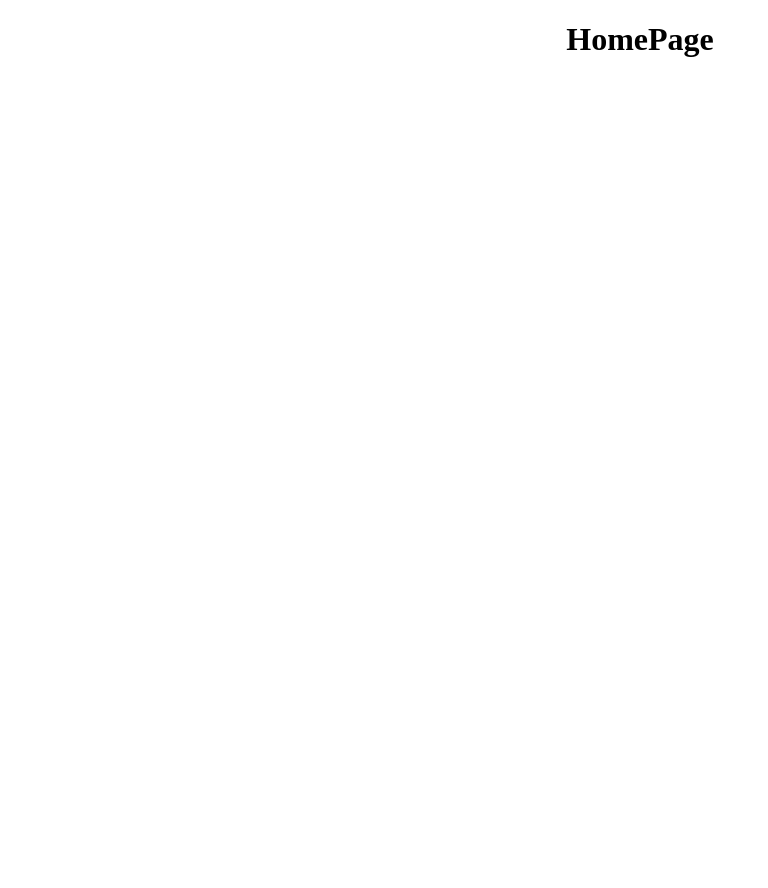
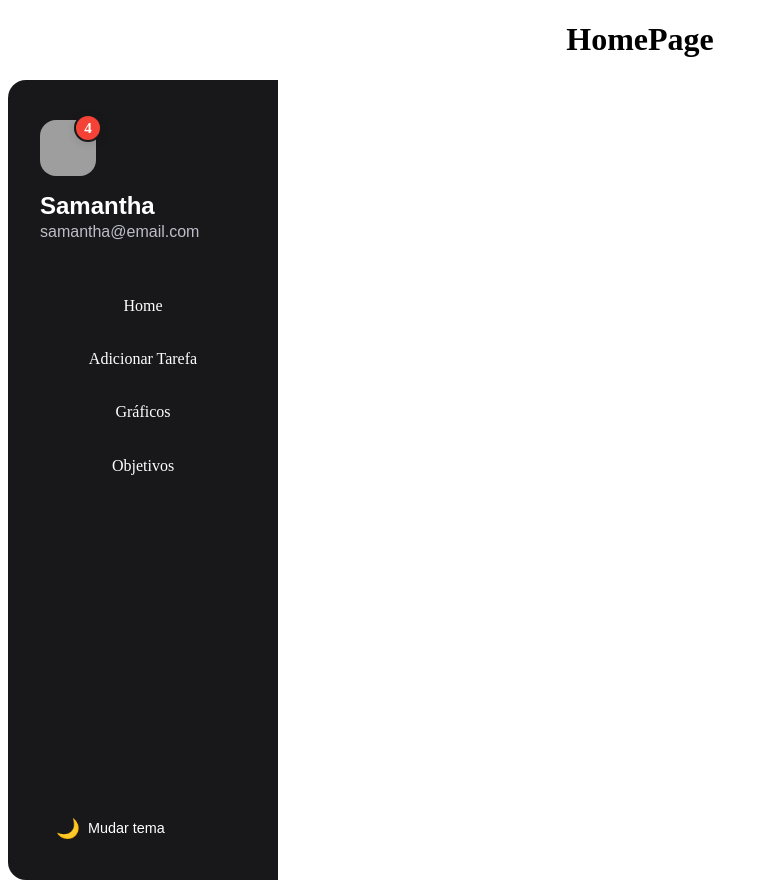
Before and after one commit to DiiasDev/dashboardRotina, a React (Create React App) app: page /homepage in a window 1280 px wide. Shown: the whole page, without its empty margins (0-768 px from the left). Before the commit the page ends 800 px from the top, so only its background shows below. Built offline with nearby package versions, Linux system fonts and the light colour scheme; grey boxes are pictures that could not be loaded; the HTML template or start-up script is replaced by a standard one.

Commit message:
Começo de adição de navigation e estilização

```diff
--- a/public/index.html
+++ b/public/index.html
@@ -1,5 +1,5 @@
 <!DOCTYPE html>
-<html lang="en">
+<html lang="en" data-theme="light">
   <head>
     <meta charset="utf-8" />
     <link rel="icon" href="%PUBLIC_URL%/favicon.ico" />
--- a/src/Components/Navigation/navigation.tsx
+++ b/src/Components/Navigation/navigation.tsx
@@ -1,9 +1,40 @@
-import styles from './styles.module.css'
+import ToggleTheme from "../ToggleTheme/toggleTheme";
+import styles from "./styles.module.css";
 
-export default function Navigation(){
-    return (
-        <>
-        <div className="container"></div>
-        </>
-    )
+export default function Navigation() {
+  return (
+    <aside className={styles.sidebar}>
+      <div className={styles.profileSection}>
+        <div className={styles.avatarWrapper}>
+          <img
+            src="https://randomuser.me/api/portraits/women/44.jpg"
+            alt="Avatar"
+            className={styles.avatar}
+          />
+          <span className={styles.badge}>4</span>
+        </div>
+        <div className={styles.profileInfo}>
+          <div className={styles.name}>Samantha</div>
+          <div className={styles.email}>samantha@email.com</div>
+        </div>
+      </div>
+      <nav className={styles.menu}>
+        <a href="/HomePage" className={styles.navLink}>
+          Home
+        </a>
+        <a href="/tarefas" className={styles.navLink}>
+          Adicionar Tarefa
+        </a>
+        <a href="/graficos" className={styles.navLink}>
+          Gráficos
+        </a>
+        <a href="/objetivos" className={styles.navLink}>
+          Objetivos
+        </a>
+      </nav>
+      <div className={styles.themeToggle}>
+        <ToggleTheme />
+      </div>
+    </aside>
+  );
 }
--- a/src/Components/Navigation/styles.module.css
+++ b/src/Components/Navigation/styles.module.css
@@ -0,0 +1,142 @@
+.container {
+  width: 100%;
+  background: var(--background-secondary);
+  border-bottom: 1px solid var(--border-color);
+  padding: 1rem 0;
+}
+
+.content {
+  max-width: 1200px;
+  margin: 0 auto;
+  padding: 0 2rem;
+  display: flex;
+  justify-content: space-between;
+  align-items: center;
+}
+
+.nav {
+  display: flex;
+  gap: 2rem;
+}
+
+.navLink {
+  color: var(--text-primary);
+  text-decoration: none;
+  padding: 0.5rem 1rem;
+  border-radius: 0.5rem;
+  transition: all 0.3s ease;
+  font-weight: 500;
+}
+
+.navLink:hover {
+  background: var(--background-tertiary);
+  color: var(--accent-primary);
+}
+
+.sidebar {
+  background: var(--color-sidebar);
+  color: var(--color-text-sidebar);
+  width: 270px;
+  min-height: 100vh;
+  border-radius: var(--radius-lg) 0 0 var(--radius-lg);
+  display: flex;
+  flex-direction: column;
+  align-items: flex-start;
+  padding: 2.5rem 2rem 2rem 2rem;
+  box-sizing: border-box;
+}
+
+.profileSection {
+  display: flex;
+  flex-direction: column;
+  align-items: flex-start;
+  margin-bottom: 3rem;
+}
+
+.avatarWrapper {
+  position: relative;
+  width: 56px;
+  height: 56px;
+  margin-bottom: 1rem;
+}
+
+.avatar {
+  width: 56px;
+  height: 56px;
+  border-radius: 16px;
+  object-fit: cover;
+  display: block;
+}
+
+.badge {
+  position: absolute;
+  top: -6px;
+  right: -6px;
+  background: var(--color-danger);
+  color: #fff;
+  font-size: 0.95rem;
+  font-weight: 700;
+  border-radius: 50%;
+  width: 24px;
+  height: 24px;
+  display: flex;
+  align-items: center;
+  justify-content: center;
+  border: 2px solid var(--color-sidebar);
+  box-shadow: 0 2px 8px rgba(0,0,0,0.10);
+}
+
+.profileInfo {
+  display: flex;
+  flex-direction: column;
+  align-items: flex-start;
+}
+
+.name {
+  font-size: 1.5rem;
+  font-weight: 700;
+  margin-bottom: 0.2rem;
+  color: var(--color-text-sidebar);
+  font-family: 'Montserrat', sans-serif;
+}
+
+.email {
+  font-size: 1rem;
+  color: var(--color-text-sidebar-secondary);
+  font-family: 'Montserrat', sans-serif;
+}
+
+.menu {
+  display: flex;
+  flex-direction: column;
+  gap: 1.2rem;
+  width: 100%;
+  margin-bottom: 2rem;
+}
+
+.menuItem {
+  font-size: 1.25rem;
+  color: var(--color-text-sidebar-secondary);
+  text-decoration: none;
+  font-weight: 600;
+  font-family: 'Montserrat', sans-serif;
+  transition: color 0.2s;
+  padding: 0.1rem 0;
+}
+
+.menuItem:hover,
+.menuItem:focus {
+  color: var(--color-text-sidebar);
+}
+
+.active {
+  color: var(--color-text-sidebar);
+  font-weight: 700;
+}
+
+.themeToggle {
+  margin-top: auto;
+  width: 100%;
+  display: flex;
+  justify-content: flex-start;
+}
--- /dev/null
+++ b/src/Components/ToggleTheme/styles.module.css
@@ -0,0 +1,25 @@
+.toggleButton {
+  background: var(--background-tertiary);
+  border: 1px solid var(--border-color);
+  color: var(--text-primary);
+  padding: 0.5rem 1rem;
+  border-radius: 0.5rem;
+  cursor: pointer;
+  transition: all 0.3s ease;
+  display: flex;
+  align-items: center;
+  gap: 0.5rem;
+  font-size: 0.9rem;
+  font-weight: 500;
+}
+
+.toggleButton:hover {
+  background: var(--accent-primary);
+  color: var(--background-primary);
+  transform: translateY(-2px);
+  box-shadow: 0 4px 8px rgba(0, 0, 0, 0.1);
+}
+
+.icon {
+  font-size: 1.2rem;
+}
--- /dev/null
+++ b/src/Components/ToggleTheme/toggleTheme.tsx
@@ -0,0 +1,27 @@
+import { useState, useEffect } from 'react';
+import styles from './styles.module.css';
+
+export default function ToggleTheme() {
+  const [theme, setTheme] = useState<string>('light');
+
+  useEffect(() => {
+    const currentTheme = document.documentElement.getAttribute("data-theme") || 'light';
+    setTheme(currentTheme);
+  }, []);
+
+  const toggleTheme = () => {
+    const newTheme = theme === "light" ? "dark" : "light";
+    setTheme(newTheme);
+    document.documentElement.setAttribute("data-theme", newTheme);
+    console.log("theme atual: ", newTheme);
+  };
+
+  return (
+    <button onClick={toggleTheme} className={styles.toggleButton}>
+      <span className={styles.icon}>
+        {theme === 'light' ? '🌙' : '☀️'}
+      </span>
+      Mudar tema
+    </button>
+  );
+}
--- a/src/Pages/HomePage/homePage.tsx
+++ b/src/Pages/HomePage/homePage.tsx
@@ -1,9 +1,12 @@
-export default function HomePage(){
+import Navigation from "../../Components/Navigation/navigation";
+
+export default function HomePage() {
   return (
     <>
       <div className="container">
         <h1>HomePage</h1>
+        <Navigation />
       </div>
     </>
-    )
+  );
 }
```
Lines whose indentation alone changed are shown as unchanged.
